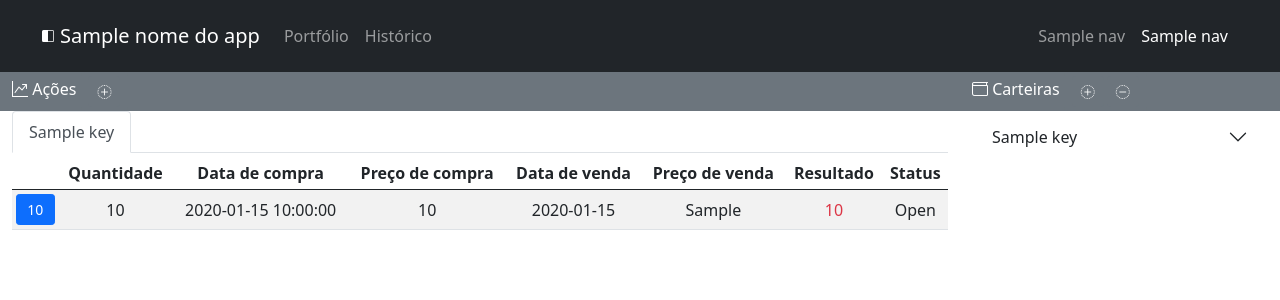
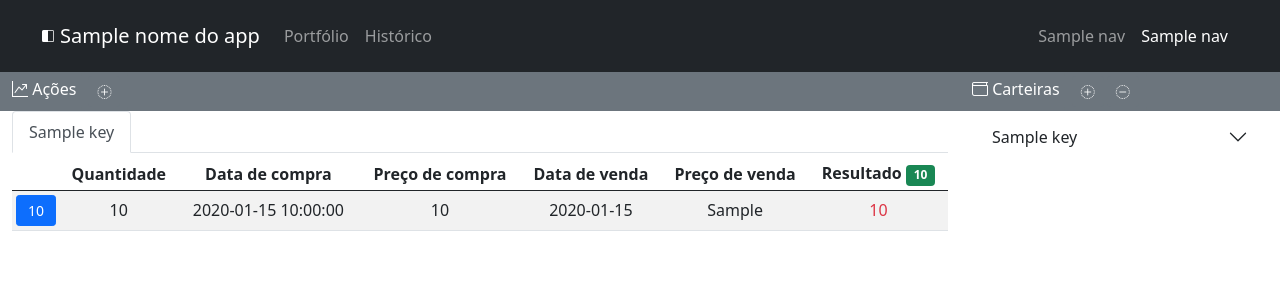
Before and after one commit to Gui-Luz/CarteiraAppWeb, a Flask app: template templates/records.html in a window 1280 px wide. Shown: the top 300 px of the page. Run offline with Flask 2, Linux system fonts and the light colour scheme; the template is opened without the code that fills it: most values are stand-ins (such as "Sample title", 1, 10 or a date in 2020); parts of the project's set-up code (start-up, migrations or seed data) failed here and were passed over; some libraries are stand-ins or nearby versions.

Commit message:
Add total results

```diff
--- a/app.py
+++ b/app.py
@@ -1,10 +1,13 @@
+import os
 from flask import Flask, render_template, url_for, session, redirect, request, flash
 import configparser
 from core.core import jwt_check
 import requests
 
 config_file = configparser.ConfigParser()
-config_file.read('config.ini')
+#config_file.read('config.ini')
+config_file.read(os.path.dirname(__file__) + '/config.ini')
+
 
 # Endpoints
 HOST = config_file['ENDPOINTS']['host']
@@ -59,8 +62,9 @@ def history():
         r = requests.get(r_url).json()
         if r['Code'] == 200:
             stocks = r['Data']['Stocks']
+            totals = r['Data']['Totals']
             nav = ['', 'active', session['username'], '/logout', 'LOGOUT']
-            return render_template('records.html', nome_do_app=app_name, nav=nav, stocks=stocks)
+            return render_template('records.html', nome_do_app=app_name, nav=nav, stocks=stocks, totals=totals)
     else:
         nav = ['disabled', 'disabled', '', '/', 'LOGIN']
         return render_template('login.html', nome_do_app=app_name, nav=nav)
--- a/core/core.py
+++ b/core/core.py
@@ -1,10 +1,10 @@
+import os
 from flask import session
 import jwt
 import configparser
 
 config_file = configparser.ConfigParser()
-config_file.read('config.ini')
-
+config_file.read(os.path.dirname(__file__).replace('core', '') + '/config.ini')
 
 def jwt_check():
     try:
--- a/templates/records.html
+++ b/templates/records.html
@@ -44,8 +44,7 @@
                                         <th class="text-center">Preço de compra</th>
                                         <th class="text-center">Data de venda</th>
                                         <th class="text-center">Preço de venda</th>
-                                        <th class="text-center">Resultado</th>
-                                        <th class="text-center">Status</th>
+                                        <th class="text-center">Resultado <span class="badge bg-success">{{ totals[key] }}</span> </th>
                                     </tr>
                                 </thead>
                                 <tbody>
@@ -70,7 +69,6 @@
                                         {% else %}
                                             <td class="text-center align-middle text-danger"> {{ row['Result'] | round(precision=2) }}</td>
                                         {% endif %}
-                                        <td class="text-center align-middle"> {{ row['Status'] }}</td>
                                     </tr>
                                 {% endfor %}
                                 </tbody>
```
